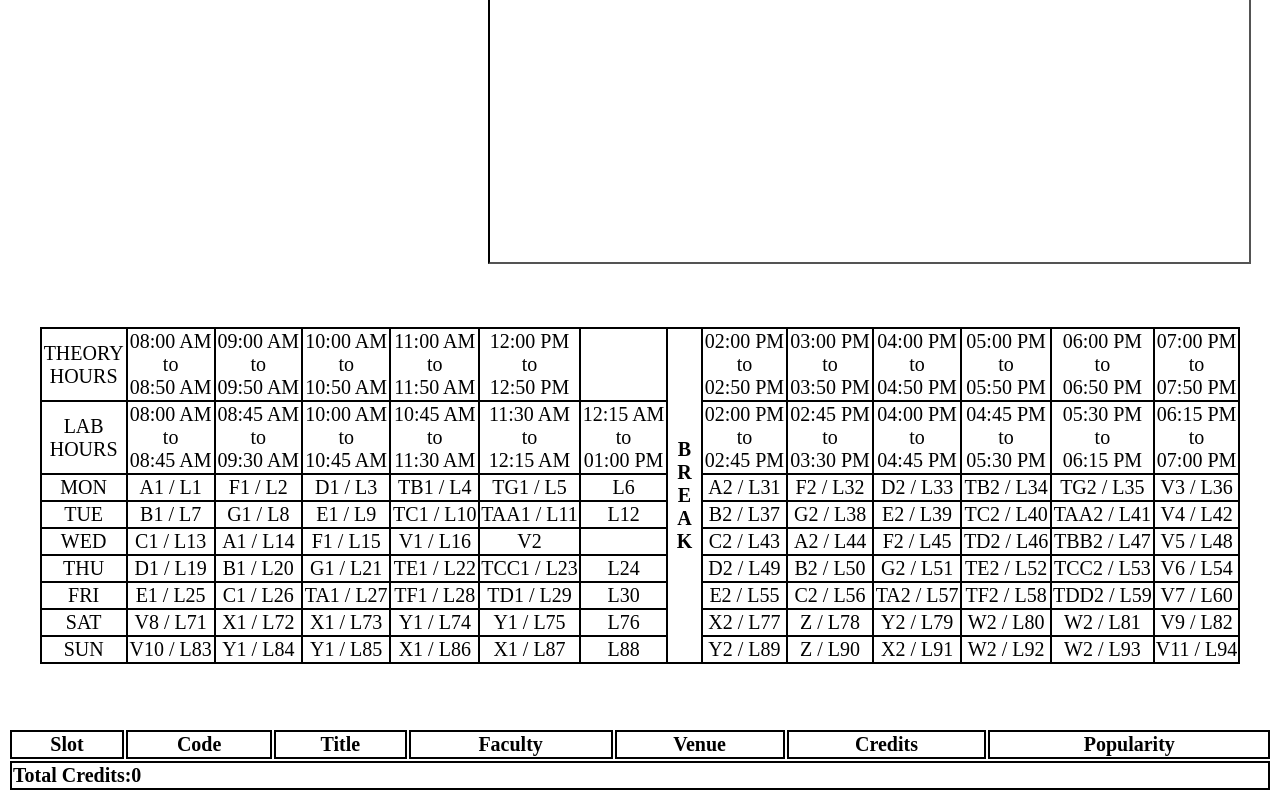
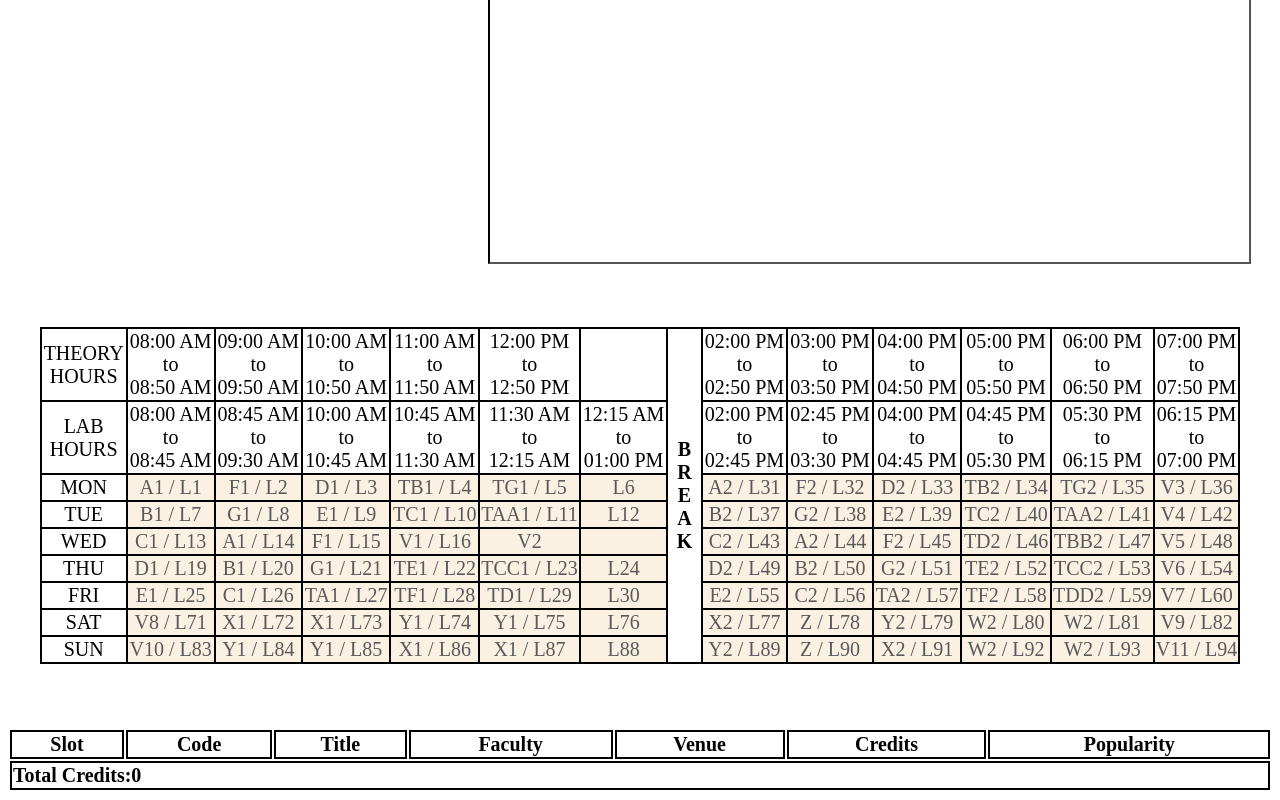
Before and after one commit to gsGupta11/FFCS-Front-End, a React (Create React App) app: page / in a window 1280 px wide. Shown: the part 439-1239 px from the top of the page. Built offline with nearby package versions, Linux system fonts and the light colour scheme.

Commit message:
Time table stying left

```diff
--- a/src/Components/searchBar.js
+++ b/src/Components/searchBar.js
@@ -30,8 +30,11 @@ handleclickevent=(e)=>{
 
 handleClick=(e)=>{
     var y=document.getElementById("LTJPC");
+
     if (y.className="before"){
         y.className="after";
+
+
     }
 
 
@@ -52,7 +55,7 @@ render() {
         <div className="before" id="LTJPC" >
 
            <a onClick={this.handleclickevent} href="#"><span>Theory Only</span></a>
-            <a onclick={this.handleclickevent} href="#"><span>Lab Only</span></a>
+            <a onClick={this.handleclickevent} href="#"><span>Lab Only</span></a>
             <a onClick={this.handleclickevent} href="#"><span>Theory+Lab</span></a>
             <a onClick={this.handleclickevent} href="#"><span>Theory+Project</span></a>
             <a onClick={this.handleclickevent} href="#"><span>Theory+Lab+Project</span></a>
--- a/src/Components/time-table.js
+++ b/src/Components/time-table.js
@@ -120,108 +120,108 @@ class Time extends React.Component{
                         </tr>
                         <tr>
                             <td class="ColumnOneDays">MON</td>
-                            <td class="TimetableContent A1 L1"><span class="slot-name">A1 / L1</span></td>
-                            <td class="TimetableContent F1 L2"><span class="slot-name">F1 / L2</span></td>
-                            <td class="TimetableContent D1 L3"><span class="slot-name">D1 / L3</span></td>
-                            <td class="TimetableContent TB1 L4"><span class="slot-name">TB1 / L4</span></td>
-                            <td class="TimetableContent TG1 L5"><span class="slot-name">TG1 / L5</span></td>
-                            <td class="TimetableContent L6"><span class="slot-name">L6</span></td>
-                            <td class="TimetableContent A2 L31"><span class="slot-name">A2 / L31</span></td>
-                            <td class="TimetableContent F2 L32"><span class="slot-name">F2 / L32</span></td>
-                            <td class="TimetableContent D2 L33"><span class="slot-name">D2 / L33</span></td>
-                            <td class="TimetableContent TB2 L34"><span class="slot-name">TB2 / L34</span></td>
-                            <td class="TimetableContent TG2 L35"><span class="slot-name">TG2 / L35</span></td>
-                            <td class="TimetableContent V3 L36"><span class="slot-name">V3 / L36</span></td>
+                            <td class="TimetableContent A1 L1" id="data"><span class="slot-name">A1 / L1</span></td>
+                            <td class="TimetableContent F1 L2" id="data"><span class="slot-name">F1 / L2</span></td>
+                            <td class="TimetableContent D1 L3" id="data"><span class="slot-name">D1 / L3</span></td>
+                            <td class="TimetableContent TB1 L4" id="data"><span class="slot-name">TB1 / L4</span></td>
+                            <td class="TimetableContent TG1 L5" id="data"><span class="slot-name">TG1 / L5</span></td>
+                            <td class="TimetableContent L6" id="data"><span class="slot-name">L6</span></td>
+                            <td class="TimetableContent A2 L31" id="data"><span class="slot-name">A2 / L31</span></td>
+                            <td class="TimetableContent F2 L32" id="data"><span class="slot-name">F2 / L32</span></td>
+                            <td class="TimetableContent D2 L33" id="data"><span class="slot-name">D2 / L33</span></td>
+                            <td class="TimetableContent TB2 L34" id="data"><span class="slot-name">TB2 / L34</span></td>
+                            <td class="TimetableContent TG2 L35" id="data"><span class="slot-name">TG2 / L35</span></td>
+                            <td class="TimetableContent V3 L36" id="data"><span class="slot-name">V3 / L36</span></td>
                         </tr>
                         <tr>
                             <td class="ColumnOneDays">TUE</td>
-                            <td class="TimetableContent B1 L7"><span class="slot-name">B1 / L7</span></td>
-                            <td class="TimetableContent G1 L8"><span class="slot-name">G1 / L8</span></td>
-                            <td class="TimetableContent E1 L9"><span class="slot-name">E1 / L9</span></td>
-                            <td class="TimetableContent TC1 L10"><span class="slot-name">TC1 / L10</span></td>
-                            <td class="TimetableContent TAA1 L11"><span class="slot-name">TAA1 / L11</span></td>
-                            <td class="TimetableContent L12"><span class="slot-name">L12</span></td>
-                            <td class="TimetableContent B2 L37"><span class="slot-name">B2 / L37</span></td>
-                            <td class="TimetableContent G2 L38"><span class="slot-name">G2 / L38</span></td>
-                            <td class="TimetableContent E2 L39"><span class="slot-name">E2 / L39</span></td>
-                            <td class="TimetableContent TC2 L40"><span class="slot-name">TC2 / L40</span></td>
-                            <td class="TimetableContent TAA2 L41"><span class="slot-name">TAA2 / L41</span></td>
-                            <td class="TimetableContent V4 L42"><span class="slot-name">V4 / L42</span></td>
+                            <td class="TimetableContent B1 L7" id="data"><span class="slot-name">B1 / L7</span></td>
+                            <td class="TimetableContent G1 L8" id="data"><span class="slot-name">G1 / L8</span></td>
+                            <td class="TimetableContent E1 L9" id="data"><span class="slot-name">E1 / L9</span></td>
+                            <td class="TimetableContent TC1 L10" id="data"><span class="slot-name">TC1 / L10</span></td>
+                            <td class="TimetableContent TAA1 L11" id="data"><span class="slot-name">TAA1 / L11</span></td>
+                            <td class="TimetableContent L12" id="data"><span class="slot-name">L12</span></td>
+                            <td class="TimetableContent B2 L37" id="data"><span class="slot-name">B2 / L37</span></td>
+                            <td class="TimetableContent G2 L38" id="data"><span class="slot-name">G2 / L38</span></td>
+                            <td class="TimetableContent E2 L39" id="data"><span class="slot-name">E2 / L39</span></td>
+                            <td class="TimetableContent TC2 L40" id="data"><span class="slot-name">TC2 / L40</span></td>
+                            <td class="TimetableContent TAA2 L41" id="data"><span class="slot-name">TAA2 / L41</span></td>
+                            <td class="TimetableContent V4 L42" id="data"><span class="slot-name">V4 / L42</span></td>
                         </tr>
                         <tr>
                             <td class="ColumnOneDays">WED</td>
-                            <td class="TimetableContent C1 L13"><span class="slot-name">C1 / L13</span></td>
-                            <td class="TimetableContent A1 L14"><span class="slot-name">A1 / L14</span></td>
-                            <td class="TimetableContent F1 L15"><span class="slot-name">F1 / L15</span></td>
-                            <td class="TimetableContent V1 L16"><span class="slot-name">V1 / L16</span></td>
-                            <td class="TimetableContent V2"><span class="slot-name">V2</span></td>
-                            <td class="TimetableContent"></td>
-                            <td class="TimetableContent C2 L43"><span class="slot-name">C2 / L43</span></td>
-                            <td class="TimetableContent A2 L44"><span class="slot-name">A2 / L44</span></td>
-                            <td class="TimetableContent F2 L45"><span class="slot-name">F2 / L45</span></td>
-                            <td class="TimetableContent TD2 L46"><span class="slot-name">TD2 / L46</span></td>
-                            <td class="TimetableContent TBB2 L47"><span class="slot-name">TBB2 / L47</span></td>
-                            <td class="TimetableContent V5 L48"><span class="slot-name">V5 / L48</span></td>
+                            <td class="TimetableContent C1 L13" id="data"><span class="slot-name">C1 / L13</span></td>
+                            <td class="TimetableContent A1 L14" id="data"><span class="slot-name">A1 / L14</span></td>
+                            <td class="TimetableContent F1 L15" id="data"><span class="slot-name">F1 / L15</span></td>
+                            <td class="TimetableContent V1 L16" id="data"><span class="slot-name">V1 / L16</span></td>
+                            <td class="TimetableContent V2" id="data"><span class="slot-name">V2</span></td>
+                            <td class="TimetableContent" id="data"></td>
+                            <td class="TimetableContent C2 L43" id="data"><span class="slot-name">C2 / L43</span></td>
+                            <td class="TimetableContent A2 L44" id="data"><span class="slot-name">A2 / L44</span></td>
+                            <td class="TimetableContent F2 L45" id="data"><span class="slot-name">F2 / L45</span></td>
+                            <td class="TimetableContent TD2 L46" id="data"><span class="slot-name">TD2 / L46</span></td>
+                            <td class="TimetableContent TBB2 L47" id="data"><span class="slot-name">TBB2 / L47</span></td>
+                            <td class="TimetableContent V5 L48" id="data"><span class="slot-name">V5 / L48</span></td>
                         </tr>
                         <tr>
                             <td class="ColumnOneDays">THU</td>
-                            <td class="TimetableContent D1 L19"><span class="slot-name">D1 / L19</span></td>
-                            <td class="TimetableContent B1 L20"><span class="slot-name">B1 / L20</span></td>
-                            <td class="TimetableContent G1 L21"><span class="slot-name">G1 / L21</span></td>
-                            <td class="TimetableContent TE1 L22"><span class="slot-name">TE1 / L22</span></td>
-                            <td class="TimetableContent TCC1 L23"><span class="slot-name">TCC1 / L23</span></td>
-                            <td class="TimetableContent L24"><span class="slot-name">L24</span></td>
-                            <td class="TimetableContent D2 L49"><span class="slot-name">D2 / L49</span></td>
-                            <td class="TimetableContent B2 L50"><span class="slot-name">B2 / L50</span></td>
-                            <td class="TimetableContent G2 L51"><span class="slot-name">G2 / L51</span></td>
-                            <td class="TimetableContent TE2 L52"><span class="slot-name">TE2 / L52</span></td>
-                            <td class="TimetableContent TCC2 L53"><span class="slot-name">TCC2 / L53</span></td>
-                            <td class="TimetableContent V6 L54"><span class="slot-name">V6 / L54</span></td>
+                            <td class="TimetableContent D1 L19" id="data"><span class="slot-name">D1 / L19</span></td>
+                            <td class="TimetableContent B1 L20" id="data"><span class="slot-name">B1 / L20</span></td>
+                            <td class="TimetableContent G1 L21" id="data"><span class="slot-name">G1 / L21</span></td>
+                            <td class="TimetableContent TE1 L22" id="data"><span class="slot-name">TE1 / L22</span></td>
+                            <td class="TimetableContent TCC1 L23" id="data"><span class="slot-name">TCC1 / L23</span></td>
+                            <td class="TimetableContent L24" id="data"><span class="slot-name">L24</span></td>
+                            <td class="TimetableContent D2 L49" id="data"><span class="slot-name">D2 / L49</span></td>
+                            <td class="TimetableContent B2 L50" id="data"><span class="slot-name">B2 / L50</span></td>
+                            <td class="TimetableContent G2 L51" id="data"><span class="slot-name">G2 / L51</span></td>
+                            <td class="TimetableContent TE2 L52" id="data"><span class="slot-name">TE2 / L52</span></td>
+                            <td class="TimetableContent TCC2 L53" id="data"><span class="slot-name">TCC2 / L53</span></td>
+                            <td class="TimetableContent V6 L54" id="data"><span class="slot-name">V6 / L54</span></td>
                         </tr>
                         <tr>
                             <td class="ColumnOneDays">FRI</td>
-                            <td class="TimetableContent E1 L25"><span class="slot-name">E1 / L25</span></td>
-                            <td class="TimetableContent C1 L26"><span class="slot-name">C1 / L26</span></td>
-                            <td class="TimetableContent TA1 L27"><span class="slot-name">TA1 / L27</span></td>
-                            <td class="TimetableContent TF1 L28"><span class="slot-name">TF1 / L28</span></td>
-                            <td class="TimetableContent TD1 L29"><span class="slot-name">TD1 / L29</span></td>
-                            <td class="TimetableContent L30"><span class="slot-name">L30</span></td>
-                            <td class="TimetableContent E2 L55"><span class="slot-name">E2 / L55</span></td>
-                            <td class="TimetableContent C2 L56"><span class="slot-name">C2 / L56</span></td>
-                            <td class="TimetableContent TA2 L57"><span class="slot-name">TA2 / L57</span></td>
-                            <td class="TimetableContent TF2 L58"><span class="slot-name">TF2 / L58</span></td>
-                            <td class="TimetableContent TDD2 L59"><span class="slot-name">TDD2 / L59</span></td>
-                            <td class="TimetableContent V7 L60"><span class="slot-name">V7 / L60</span></td>
+                            <td class="TimetableContent E1 L25" id="data"><span class="slot-name">E1 / L25</span></td>
+                            <td class="TimetableContent C1 L26" id="data"><span class="slot-name">C1 / L26</span></td>
+                            <td class="TimetableContent TA1 L27" id="data"><span class="slot-name">TA1 / L27</span></td>
+                            <td class="TimetableContent TF1 L28" id="data"><span class="slot-name">TF1 / L28</span></td>
+                            <td class="TimetableContent TD1 L29" id="data"><span class="slot-name">TD1 / L29</span></td>
+                            <td class="TimetableContent L30" id="data"><span class="slot-name">L30</span></td>
+                            <td class="TimetableContent E2 L55" id="data"><span class="slot-name">E2 / L55</span></td>
+                            <td class="TimetableContent C2 L56" id="data"><span class="slot-name">C2 / L56</span></td>
+                            <td class="TimetableContent TA2 L57" id="data"><span class="slot-name">TA2 / L57</span></td>
+                            <td class="TimetableContent TF2 L58" id="data"><span class="slot-name">TF2 / L58</span></td>
+                            <td class="TimetableContent TDD2 L59" id="data"><span class="slot-name">TDD2 / L59</span></td>
+                            <td class="TimetableContent V7 L60" id="data"><span class="slot-name">V7 / L60</span></td>
                         </tr>
                         <tr>
                             <td class="ColumnOneDays">SAT</td>
-                            <td class="TimetableContent V8 L71"><span class="slot-name">V8 / L71</span></td>
-                            <td class="TimetableContent X1 L72"><span class="slot-name">X1 / L72</span></td>
-                            <td class="TimetableContent X1 L73"><span class="slot-name">X1 / L73</span></td>
-                            <td class="TimetableContent Y1 L74"><span class="slot-name">Y1 / L74</span></td>
-                            <td class="TimetableContent Y1 L75"><span class="slot-name">Y1 / L75</span></td>
-                            <td class="TimetableContent L76"><span class="slot-name">L76</span></td>
-                            <td class="TimetableContent X2 L77"><span class="slot-name">X2 / L77</span></td>
-                            <td class="TimetableContent Z L78"><span class="slot-name">Z / L78</span></td>
-                            <td class="TimetableContent Y2 L79"><span class="slot-name">Y2 / L79</span></td>
-                            <td class="TimetableContent W2 L80"><span class="slot-name">W2 / L80</span></td>
-                            <td class="TimetableContent W2 L81"><span class="slot-name">W2 / L81</span></td>
-                            <td class="TimetableContent V9 L82"><span class="slot-name">V9 / L82</span></td>
+                            <td class="TimetableContent V8 L71" id="data"><span class="slot-name">V8 / L71</span></td>
+                            <td class="TimetableContent X1 L72" id="data"><span class="slot-name">X1 / L72</span></td>
+                            <td class="TimetableContent X1 L73" id="data"><span class="slot-name">X1 / L73</span></td>
+                            <td class="TimetableContent Y1 L74" id="data"><span class="slot-name">Y1 / L74</span></td>
+                            <td class="TimetableContent Y1 L75" id="data"><span class="slot-name">Y1 / L75</span></td>
+                            <td class="TimetableContent L76" id="data"><span class="slot-name">L76</span></td>
+                            <td class="TimetableContent X2 L77" id="data"><span class="slot-name">X2 / L77</span></td>
+                            <td class="TimetableContent Z L78" id="data"><span class="slot-name">Z / L78</span></td>
+                            <td class="TimetableContent Y2 L79" id="data"><span class="slot-name">Y2 / L79</span></td>
+                            <td class="TimetableContent W2 L80" id="data"><span class="slot-name">W2 / L80</span></td>
+                            <td class="TimetableContent W2 L81" id="data"><span class="slot-name">W2 / L81</span></td>
+                            <td class="TimetableContent V9 L82" id="data"><span class="slot-name">V9 / L82</span></td>
                         </tr>
                         <tr>
                             <td class="ColumnOneDays">SUN</td>
-                            <td class="TimetableContent V10 L83"><span class="slot-name">V10 / L83</span></td>
-                            <td class="TimetableContent Y1 L84"><span class="slot-name">Y1 / L84</span></td>
-                            <td class="TimetableContent Y1 L85"><span class="slot-name">Y1 / L85</span></td>
-                            <td class="TimetableContent X1 L86"><span class="slot-name">X1 / L86</span></td>
-                            <td class="TimetableContent X1 L87"><span class="slot-name">X1 / L87</span></td>
-                            <td class="TimetableContent L88"><span class="slot-name">L88</span></td>
-                            <td class="TimetableContent Y2 L89"><span class="slot-name">Y2 / L89</span></td>
-                            <td class="TimetableContent Z L90"><span class="slot-name">Z / L90</span></td>
-                            <td class="TimetableContent X2 L91"><span class="slot-name">X2 / L91</span></td>
-                            <td class="TimetableContent W2 L92"><span class="slot-name">W2 / L92</span></td>
-                            <td class="TimetableContent W2 L93"><span class="slot-name">W2 / L93</span></td>
-                            <td class="TimetableContent V11 L94"><span class="slot-name">V11 / L94</span></td>
+                            <td class="TimetableContent V10 L83" id="data"><span class="slot-name">V10 / L83</span></td>
+                            <td class="TimetableContent Y1 L84" id="data"><span class="slot-name">Y1 / L84</span></td>
+                            <td class="TimetableContent Y1 L85" id="data"><span class="slot-name">Y1 / L85</span></td>
+                            <td class="TimetableContent X1 L86" id="data"><span class="slot-name">X1 / L86</span></td>
+                            <td class="TimetableContent X1 L87" id="data"><span class="slot-name">X1 / L87</span></td>
+                            <td class="TimetableContent L88" id="data"><span class="slot-name">L88</span></td>
+                            <td class="TimetableContent Y2 L89" id="data"><span class="slot-name">Y2 / L89</span></td>
+                            <td class="TimetableContent Z L90" id="data"><span class="slot-name">Z / L90</span></td>
+                            <td class="TimetableContent X2 L91" id="data"><span class="slot-name">X2 / L91</span></td>
+                            <td class="TimetableContent W2 L92" id="data"><span class="slot-name">W2 / L92</span></td>
+                            <td class="TimetableContent W2 L93" id="data"><span class="slot-name">W2 / L93</span></td>
+                            <td class="TimetableContent V11 L94" id="data"><span class="slot-name">V11 / L94</span></td>
                         </tr>
 
 
--- a/src/index.css
+++ b/src/index.css
@@ -138,12 +138,7 @@ button:active{
 .FinalCT{
   margin-top:1%;
 }
-td{
-  border:black 2px solid;
-}
-th{
-  border:black 2px solid;
-}
+
 .slottable{
   width:95%;
   margin-left:auto;
@@ -167,15 +162,28 @@ th{
 td{
   white-space: nowrap;
   border-collapse: collapse;
+  border:black 2px solid;
 }
 tr{
   white-space:nowrap;
   border-collapse: collapse;
+  border:black 2px solid;
 }
 th{
   white-space: nowrap;
   border-collapse: collapse;
+  border:black 2px solid;
 }
 .table-table-bordered{
   border-collapse: collapse;
+  border:none ;
+  border:black 2px solid;
 }
+#data{
+  cursor:pointer;
+  background:#FBF1E3;
+  color:#595959;
+}
+#data:hover{
+  background:lightseagreen;
+}
```
Also changed, not shown: src/Components/table.js (line endings or trailing spaces).
